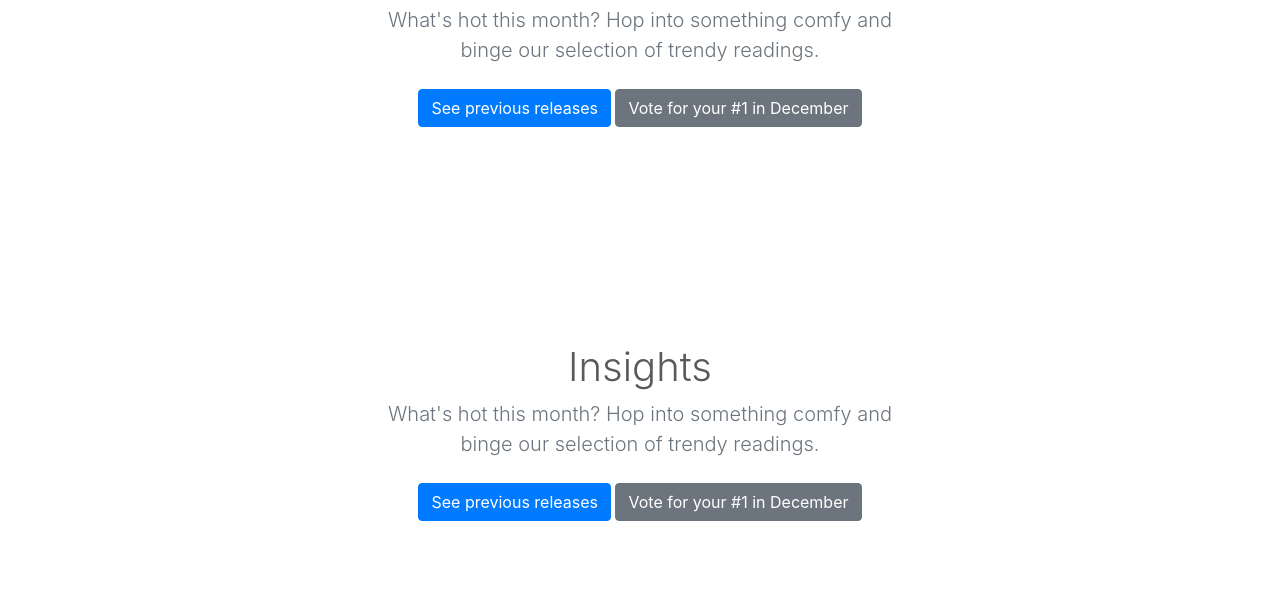
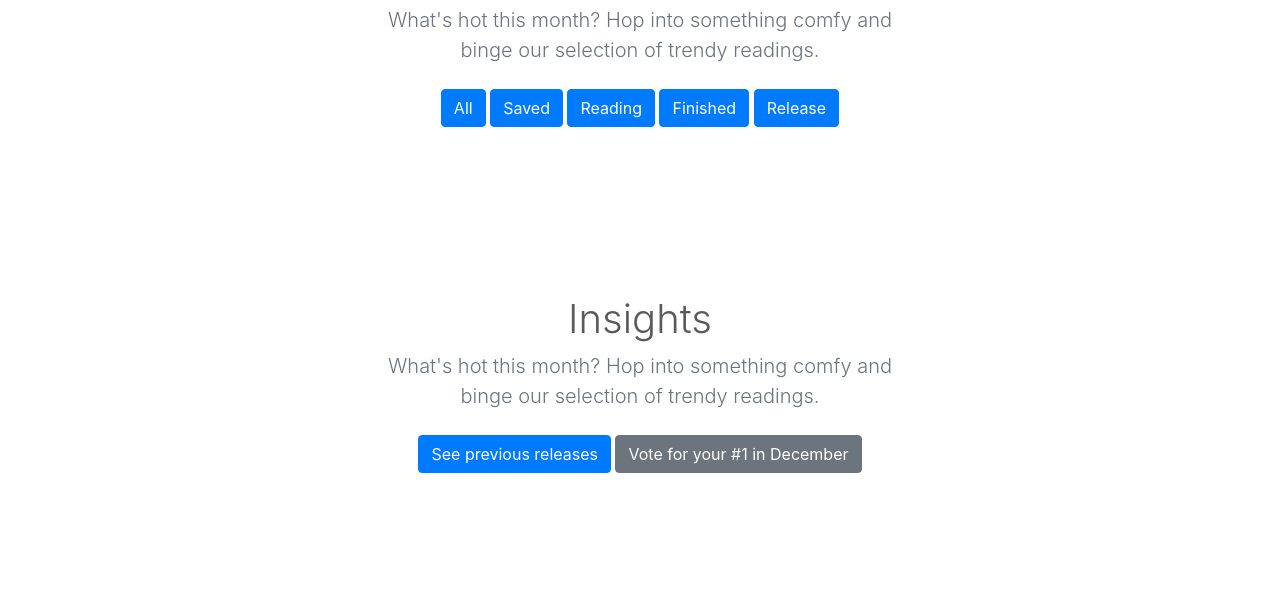
Before and after one commit to florencemezino/bookinner, a plain HTML site: page mylab.html in a window 1280 px wide. Shown: the part 911-1525 px from the top of the page. Drawn offline with nearby package versions, Linux system fonts and the light colour scheme; files that its build step writes are made by us from their sources.

Commit message:
Add filter in myreads section from mylab page

```diff
--- a/mylab.html
+++ b/mylab.html
@@ -85,7 +85,7 @@
       </div>
     </div> -->
 
-  <!-- MyLab : Goal - Commitment -->
+  <!-- Goal - Commitment -->
     <section class="py-5 text-center container">
       <div class="row py-lg-5">
         <div class="col-lg-6 col-md-8 mx-auto">
@@ -135,21 +135,23 @@
       </div>
     </section>
 
-    <!-- MyLab : MyReads  -->
+    <!-- MyReads  -->
     <section class="py-5 text-center container">
       <div class="row py-lg-5">
         <div class="col-lg-6 col-md-8 mx-auto">
           <h1 class="fw-light">MyReads</h1>
           <p class="lead text-muted">What's hot this month? Hop into something comfy and binge our selection of trendy readings.</p>
-            <a href="#" class="btn btn-primary my-2">See previous releases</a>
-            <a href="#" class="btn btn-secondary my-2">Vote for your #1 in December</a>
+            <a href="#" class="btn btn-primary my-2">All</a>
+            <a href="#" class="btn btn-primary my-2">Saved</a>
+            <a href="#" class="btn btn-primary my-2">Reading</a>
+            <a href="#" class="btn btn-primary my-2">Finished</a>
+            <a href="#" class="btn btn-primary my-2">Release</a>
           </p>
         </div>
       </div>
-    </section>
 
 
-    <!-- MyLab : Insights  -->
+    <!-- Insights  -->
     <section class="py-5 text-center container">
       <div class="row py-lg-5">
         <div class="col-lg-6 col-md-8 mx-auto">
@@ -161,9 +163,6 @@
         </div>
       </div>
     </section>
-
-
-
 
 
 
```
